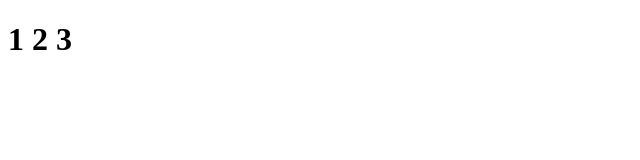
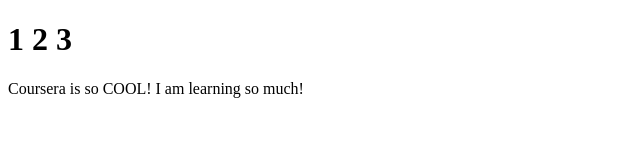
Before and after one commit to SynPyre/Coursera_WebDevelopment, a plain HTML site: page index.html in a window 1280 px wide. Shown: the whole page, without its empty margins (0-640 px from the left). Drawn offline with Linux system fonts and the light colour scheme.

Commit message:
sentence

```diff
--- a/index.html
+++ b/index.html
@@ -7,5 +7,6 @@
 </head>
 <body>
 <h1> 1 2 3 </h1>
+Coursera is so COOL! I am learning so much!
 </body>
 </html>
```
